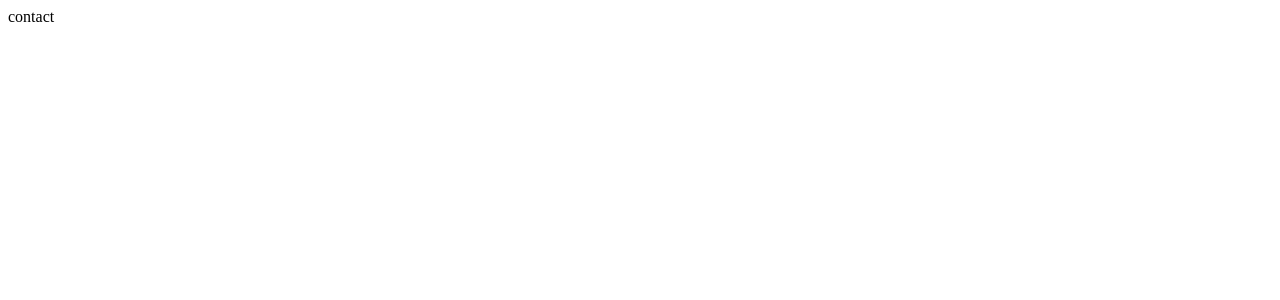
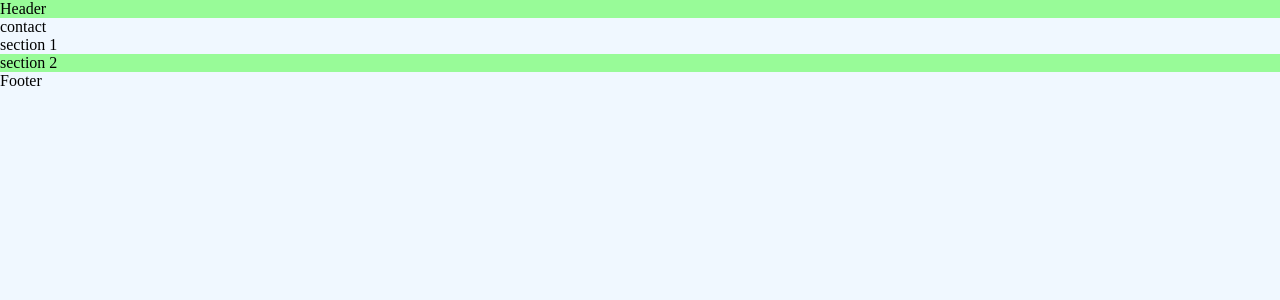
Before and after one commit to steamnp/bfs45, a React (Vite) app: page / in a window 1280 px wide. Shown: the top 300 px of the page. Built offline with nearby package versions, Linux system fonts and the light colour scheme.

Commit message:
implement css module

```diff
--- a/src/app.jsx
+++ /dev/null
@@ -1,14 +0,0 @@
-// Separation of Concern
-
-import Contact from './contact'
-
-function App() {
-  return (
-    <div>
-      <Contact />
-    </div>
-  )
-}
-
-// default export
-export default App
--- /dev/null
+++ b/src/components/app/app.jsx
@@ -0,0 +1,22 @@
+// Separation of Concern
+
+import Contact from "../contact/contact";
+import style from "../../styles/components/app.module.css";
+import "../../styles/global/index.css";
+
+function App() {
+  return (
+    <>
+      <header className={style.contact}>Header</header>
+
+      <Contact />
+      <section>section 1</section>
+      <section className={style.contact}>section 2</section>
+
+      <footer className="footer">Footer</footer>
+    </>
+  );
+}
+
+// default export
+export default App;
--- /dev/null
+++ b/src/components/contact/contact.jsx
@@ -0,0 +1,5 @@
+function Contact() {
+  return <div className="contact">contact</div>;
+}
+
+export default Contact;
--- a/src/contact.jsx
+++ /dev/null
@@ -1,5 +0,0 @@
-function Contact() {
-  return <div>contact</div>
-}
-
-export default Contact
--- /dev/null
+++ b/src/styles/components/app.module.css
@@ -0,0 +1,11 @@
+.contact {
+  background-color: palegreen;
+}
+
+.header {
+  background-color: brown;
+}
+
+.footer {
+  background-color: burlywood;
+}
--- /dev/null
+++ b/src/styles/global/index.css
@@ -0,0 +1,5 @@
+/* global selection */
+* {
+  margin: 0;
+  background-color: aliceblue;
+}
```
Also changed, not shown: src/main.jsx (+5 -5 lines).
